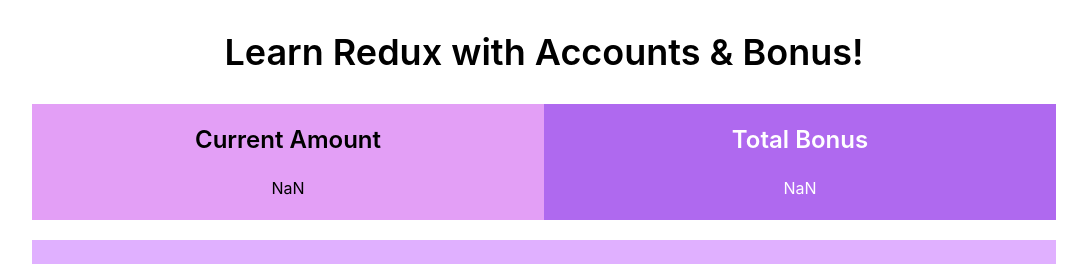
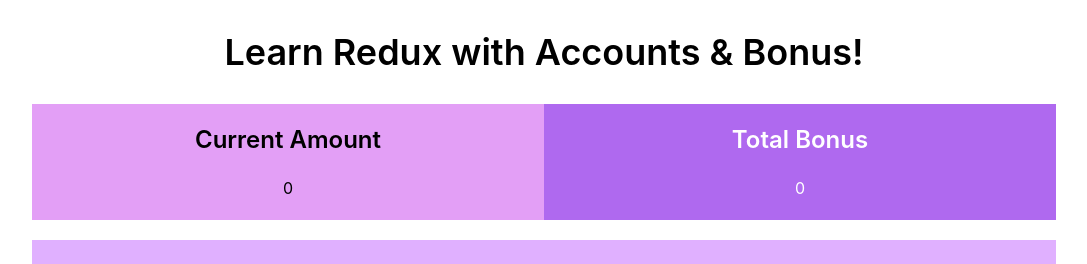
Before and after one commit to DeeprajB/React_Redux_Practice, a React (Create React App) app: page / in a window 1280 px wide. Shown: the top 264 px of the page, without its empty margins (96-1183 px from the left). Built offline with nearby package versions, Linux system fonts and the light colour scheme.

Commit message:
Dsiplayed state variable instead of static.

```diff
--- a/src/pages/Home.js
+++ b/src/pages/Home.js
@@ -1,4 +1,5 @@
 import React from 'react'
+import { useSelector } from 'react-redux';
 
 import Box from '@mui/material/Box';
 
@@ -6,6 +7,7 @@
 import Bonus from '../components/Bonus';
 
 function Home() {
+
   return (
     <>
         <div className="flex flex-col justify-center items-center">
@@ -16,14 +18,14 @@
                 backgroundColor: '#e39ff6',
                 }}>
                     <p className="p-5 text-2xl text-black font-semibold">Current Amount</p>
-                    <p className='pb-5'>NaN</p>
+                    <p className='pb-5'>{useSelector((state) => state.amount)}</p>
                 </Box>
                 <Box className="flex flex-col justify-center items-center" sx={{
                 width: '40vw',
                 backgroundColor: '#af69ef',
                 }}>
                     <p className="p-5 text-2xl text-white font-semibold">Total Bonus</p>
-                    <p className='pb-5 text-white'>NaN</p>
+                    <p className='pb-5 text-white'>{useSelector((state) => state.bonus)}</p>
                 </Box>
             </div>
             <Account />
```
